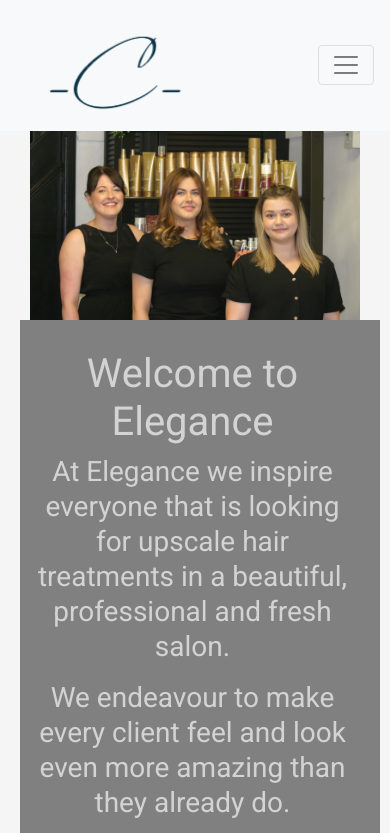
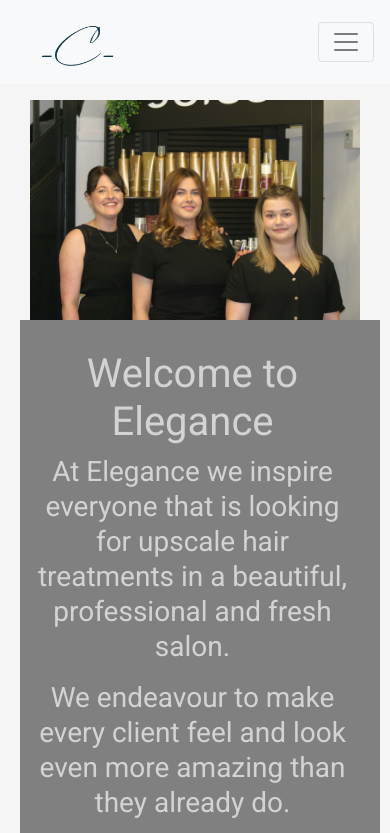
Before and after one commit to Gristydesigns/elegance-salon, a plain HTML site: page index.html in a window 390 px wide. Shown: the top 833 px of the page. Drawn offline with nearby package versions, Linux system fonts and the light colour scheme.

Commit message:
logo width changed for mobile first design

```diff
--- a/index.html
+++ b/index.html
@@ -26,7 +26,7 @@
         <div class="col sm-12 col-md-8 shadow p-3 mb-5 bg-white rounded">
           <nav class="navbar navbar-expand-lg navbar-light bg-light  fixed-top">
             <a class="navbar-brand ml-3" href="index.html">
-             <img src="./index/elegance-logo.png" style="width:164px" class="logo-img" alt="logo image">
+             <img src="./index/elegance-logo.png" style="width:90px" class="logo-img" alt="logo image">
               </a>
             <button class="navbar-toggler" type="button" data-toggle="collapse" data-target="#navbarSupportedContent" aria-controls="navbarSupportedContent" aria-expanded="false" aria-label="Toggle navigation">
                 <span class="navbar-toggler-icon"></span>
```
Also changed, not shown: .c9/metadata/environment/assets/css/style.css, .c9/metadata/environment/index.html.
